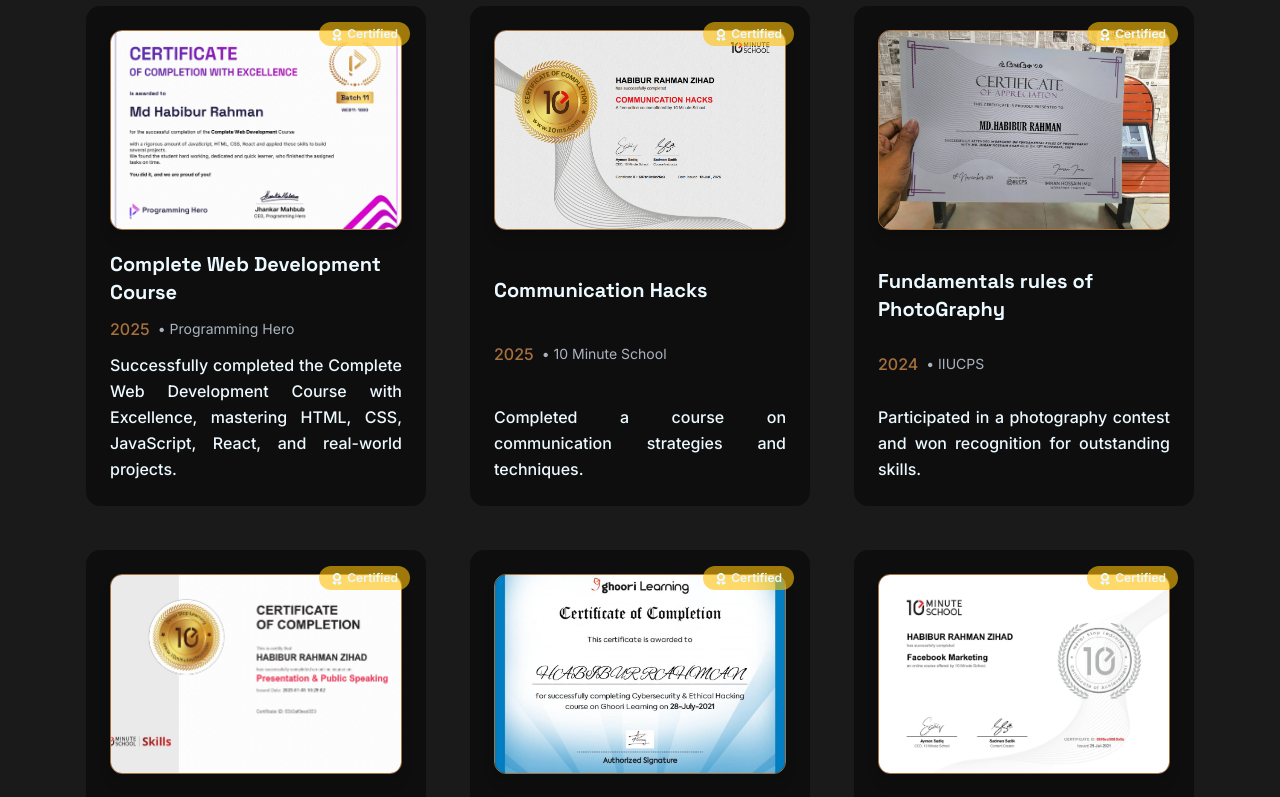
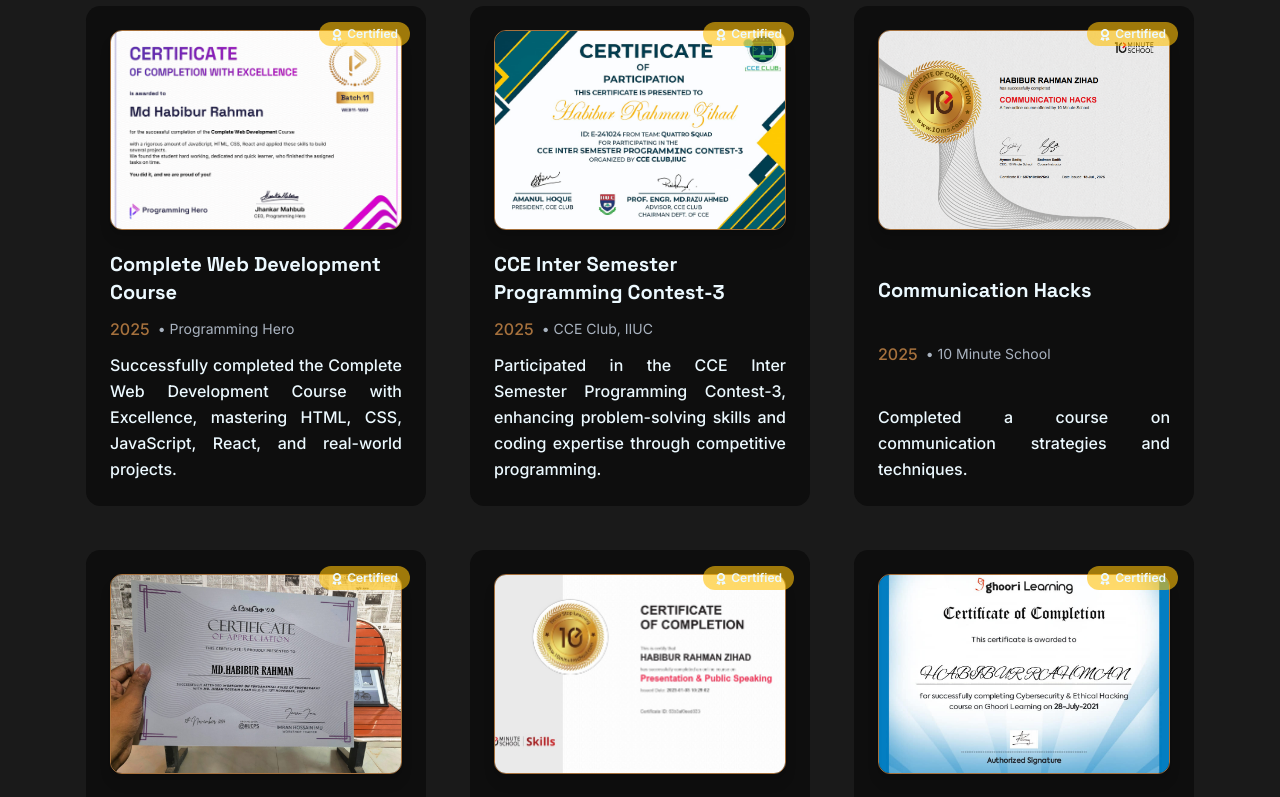
Before and after one commit to HabiburRahmanZihad/Habibur-Rahman-Zihad-Web, a React (Vite) app: page /about in a window 1280 px wide. Shown: the part 4300-5097 px from the top of the page. Built offline with nearby package versions, Linux system fonts and the light colour scheme.

Commit message:
Add another certificate

```diff
--- a/src/Pages/About/Certifications.jsx
+++ b/src/Pages/About/Certifications.jsx
@@ -9,9 +9,18 @@ import facebookMarketing from '../../assets/AllPic/Certificate/10.jpg';
 import Communication from '../../assets/AllPic/Certificate/COMMUNICATIONHACKS.png';
 import Presentation from '../../assets/AllPic/Certificate/Presentation&PublicSpeaking.png';
 import EMAILWRITING from '../../assets/AllPic/Certificate/EMAIL WRITING.png';
+import CCECONTEST from '../../assets/AllPic/Certificate/CCe-Contest.jpg';
 
 const achievements = [
     { image: WEBDEVCERT, title: 'Complete Web Development Course', year: '2025', Platform: 'Programming Hero', ShortSummary: 'Successfully completed the Complete Web Development Course with Excellence, mastering HTML, CSS, JavaScript, React, and real-world projects.' },
+    {
+        image: CCECONTEST,
+        title: 'CCE Inter Semester Programming Contest-3',
+        year: '2025',
+        Platform: 'CCE Club, IIUC',
+        ShortSummary: 'Participated in the CCE Inter Semester Programming Contest-3, enhancing problem-solving skills and coding expertise through competitive programming.'
+    },
+
     { image: Communication, title: 'Communication Hacks', year: '2025', Platform: '10 Minute School', ShortSummary: 'Completed a course on communication strategies and techniques.' },
     { image: PhotoContest, title: 'Fundamentals rules of PhotoGraphy', year: '2024', Platform: 'IIUCPS', ShortSummary: 'Participated in a photography contest and won recognition for outstanding skills.' },
     { image: Presentation, title: 'Presentation & Public Speaking', year: '2023', Platform: '10 Minute School', ShortSummary: 'Completed a comprehensive course on Presentation & Public Speaking, gaining skills in effective communication and audience engagement.' },
```
Also changed, not shown: src/assets/AllPic/Certificate/CCe-Contest.jpg (added).
